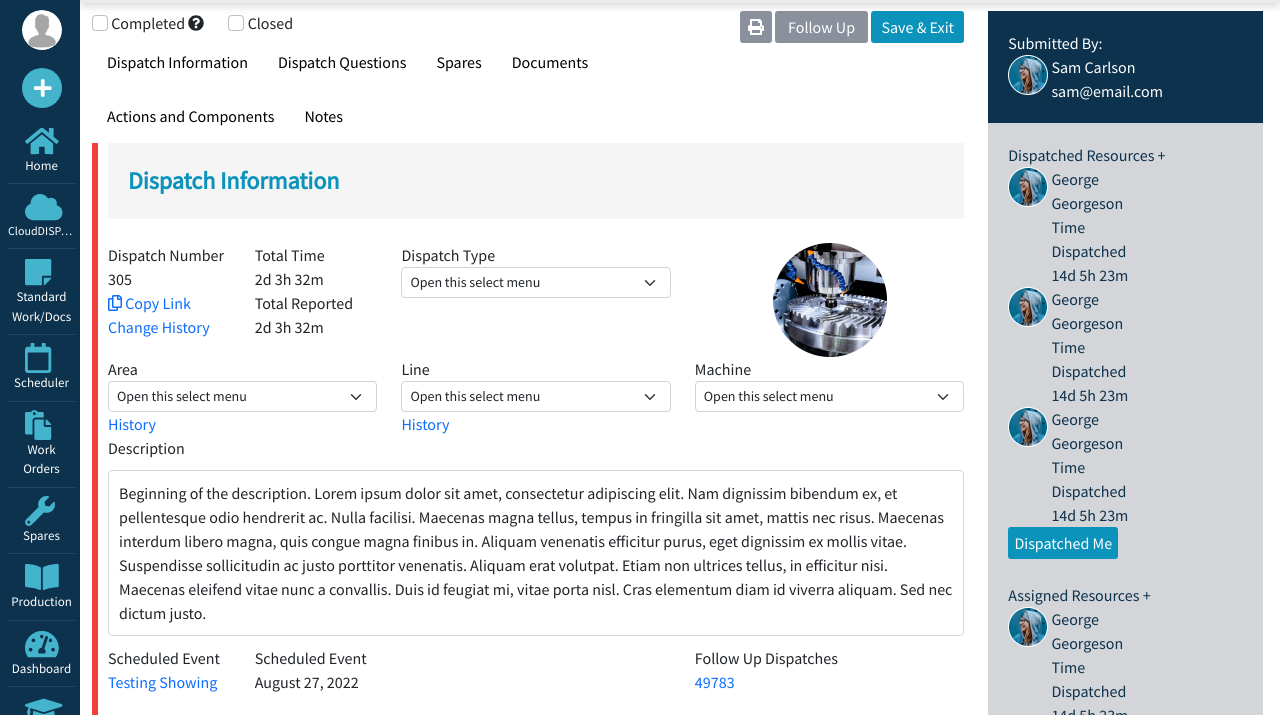
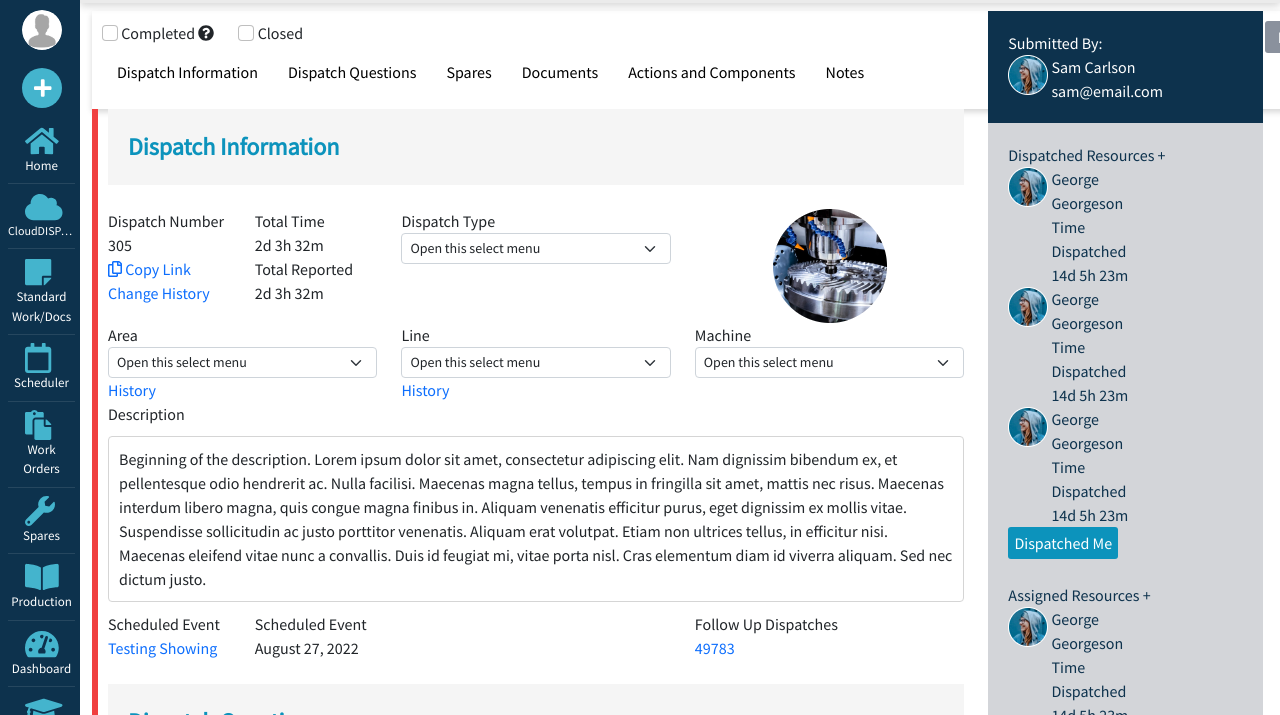
Before and after one commit to roycobing/leading2lean, a plain HTML site: page clouddispatch.html in a window 1280 px wide. Both pictures are taken after a click on the link "3020". Shown: the part 56-771 px from the top of the page. Drawn offline with nearby package versions, Linux system fonts and the light colour scheme.

Commit message:
Add files via upload

```diff
--- a/clouddispatch.html
+++ b/clouddispatch.html
@@ -2307,7 +2307,7 @@
       <div class="fender-3030-status">
         <div class="row">
           <div class="col-9">
-            <div class="fender-3030-menu">
+            <div class="fender-3030-menu" id="stickytypeheader">
               <div class="fender-formcheck">
                 <div class="form-check-inline">
                   <input class="form-check-input" type="checkbox" value="" id="flexCheckDefault">
--- a/css/style.css
+++ b/css/style.css
@@ -2758,21 +2758,23 @@ button.savefilter-button {
 .formControl {
   width: 212px;
 }
-.right-side-column-body{
-  height: 240px;
-}
 .right-side-column {
   color: #fff;
-  overflow: auto;
 }
 .submittedBy {
   padding: 20px;
   background-color: #0d324d;
 }
 .dispatch-resources {
-  color: #0D324D;
+  color: #0d324d;
   padding: 20px;
   background-color: #d3d5d9;
+}
+.fender-3030-menu {
+  background: #ffffff;
+  box-shadow: 0px 3px 6px #00000029;
+  opacity: 1;
+  padding: 10px;
 }
 /** End of CloudDispatch Number View **/
 
--- a/js/main.js
+++ b/js/main.js
@@ -291,9 +291,9 @@ $(document).ready(function () {
   $('.fender-3030-status').hide();
 
   $('.fender-3030').click(function () {
-    $('.clouddispatch-table').hide();
     $('.collapse-all , .expand-all').hide();
     $('.pagination-clouddispatch').hide();
+    $('.clouddispatch-table').hide();
     $('.fender-3030-status').toggle();
   });
 });
@@ -351,3 +351,19 @@ $('#rootcause-down').click(function () {
   $('.rootcause-button').show();
   $('.rootcause-button').addClass('noShow');
 });
+
+
+$(function () {
+  var stickyHeaderTop = $('#stickytypeheader').offset().top;
+
+  $(window).scroll(function () {
+    if ($(window).scrollTop() > stickyHeaderTop) {
+      $('#stickytypeheader').css({
+        position: 'fixed', top: '0px',
+        width: '1372px'
+      });
+    } else {
+      $('#stickytypeheader').css({ position: 'static', top: '0px' });
+    }
+  });
+});
```
